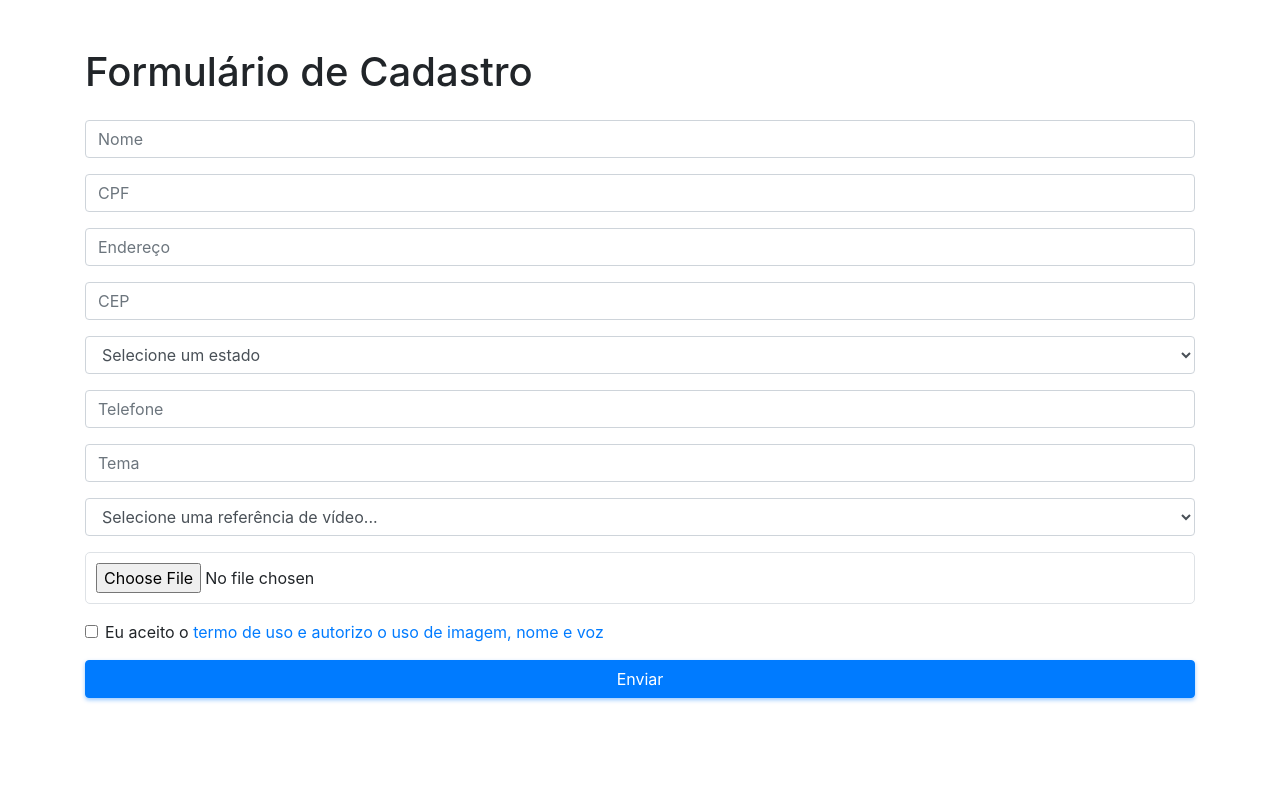
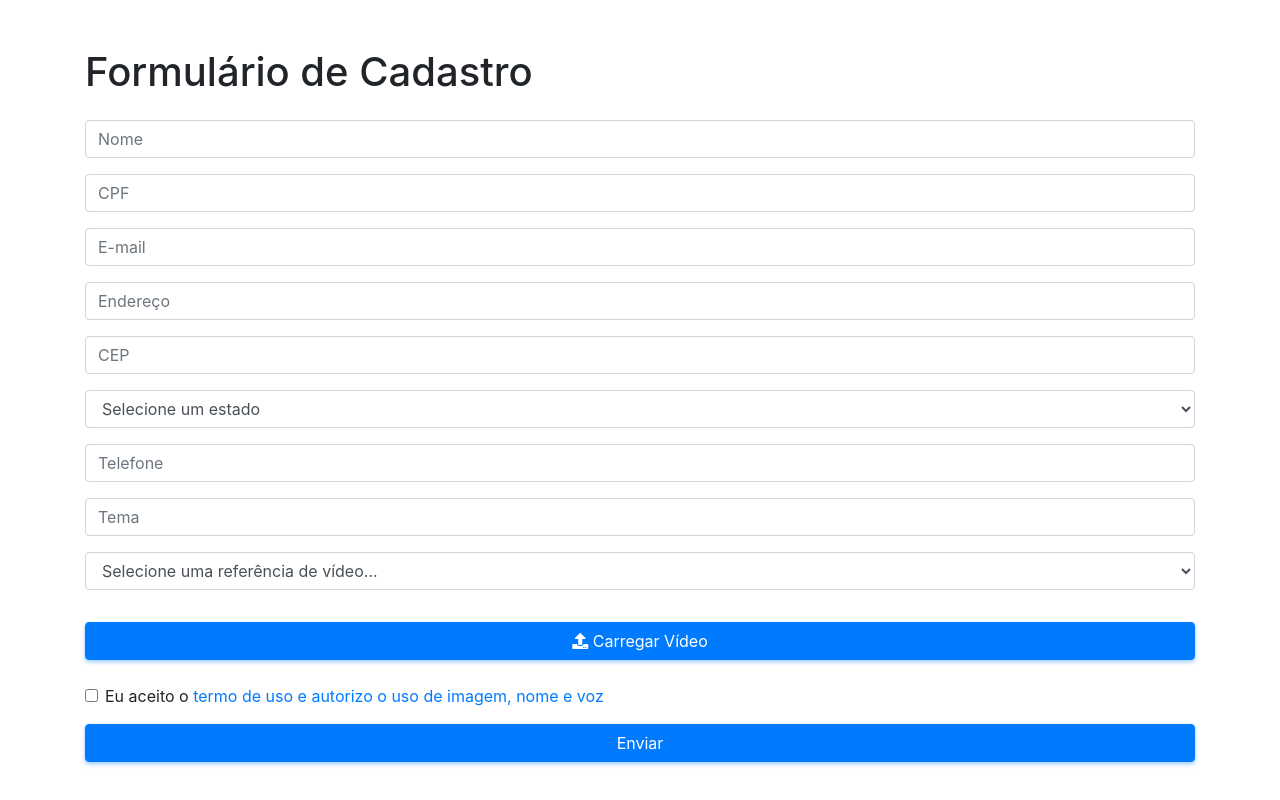
Before and after one commit to LucasAgroTech/cna_concurso, a Flask app: page / in a window 1280 px wide. Run offline with Flask 3, Linux system fonts and the light colour scheme; some libraries are stand-ins or nearby versions.

Commit message:
Atualizacao

```diff
--- a/app.py
+++ b/app.py
@@ -33,6 +33,7 @@ class FormEntry(db.Model):
     id = db.Column(db.Integer, primary_key=True)
     nome = db.Column(db.String(100), nullable=False)
     cpf = db.Column(db.String(32), nullable=False, unique=True)
+    email = db.Column(db.String(100), nullable=False, unique=True)
     endereco = db.Column(db.String(200), nullable=False)
     cep = db.Column(db.String(32), nullable=False)
     estado = db.Column(db.String(32), nullable=False)
@@ -55,14 +56,18 @@ with app.app_context():
 def index():
     if request.method == "POST":
         form_data = request.form.to_dict()
-        telefone = request.form["telefone"]
-        nome = request.form["nome"]
+        cpf = form_data.get("cpf")
+        email = form_data.get("email")
 
-        # Upload de vídeo
+        # Verificação de CPF e email existentes
+        if FormEntry.query.filter_by(cpf=cpf).first():
+            return jsonify({"error": "CPF já cadastrado."}), 409
+        if FormEntry.query.filter_by(email=email).first():
+            return jsonify({"error": "E-mail já cadastrado."}), 409
+
         video_file = request.files.get("videoUpload")
         if video_file:
             try:
-                # Upload to Cloudinary
                 upload_result = cloudinary.uploader.upload(
                     video_file, resource_type="video", folder="video_uploads"
                 )
@@ -71,29 +76,25 @@ def index():
                 timezone_bsb = pytz.timezone("America/Sao_Paulo")
                 bsb_time = datetime.now(timezone_bsb)
 
-                # Salvando no banco de dados
                 new_entry = FormEntry(
                     nome=form_data.get("nome"),
                     cpf=form_data.get("cpf"),
+                    email=form_data.get("email"),
                     endereco=form_data.get("endereco"),
                     cep=form_data.get("cep"),
                     estado=form_data.get("estado"),
                     telefone=form_data.get("telefone"),
                     tema=form_data.get("tema"),
                     referencia_video=form_data.get("referencia_video"),
+                    formacao=form_data.get("formacao"),
                     promocao=form_data.get("promocao"),
-                    formacao=form_data.get("formacao"),
                     assistencia=form_data.get("assistencia"),
-                    aceite_termos=form_data.get("acceptTerms"),
                     link_arquivo=link_video,
+                    aceite_termos=form_data.get("aceite_termos", "Não"),
                     data_envio=bsb_time,
                 )
                 db.session.add(new_entry)
                 db.session.commit()
-
-                mensagem = f"""Olá {nome},\n\n🎉 Parabéns pela inscrição no *5º CONCURSO DE VÍDEOS EDUCATIVOS DO SENAR*! Seu vídeo foi enviado com sucesso. Uma cópia dos detalhes foi enviada para seu email.\n\n🚫 Para dúvidas, ligue para: (61) 2109-1400.\n\nAtenciosamente,\nEquipe do 5º Concurso de Vídeos Educativos do SENAR."""
-                enviar_whatsapp(mensagem, telefone)
-
                 return jsonify(
                     {
                         "message": "Vídeo registrado com sucesso!",
@@ -104,7 +105,6 @@ def index():
                 return jsonify({"error": str(e)}), 500
         else:
             return jsonify({"error": "Arquivo de vídeo é obrigatório."}), 400
-
     return render_template("form.html")
 
 
--- a/templates/form.html
+++ b/templates/form.html
@@ -7,6 +7,10 @@
     <!-- Bootstrap CSS -->
     <link
       href="https://stackpath.bootstrapcdn.com/bootstrap/4.5.2/css/bootstrap.min.css"
+      rel="stylesheet"
+    />
+    <link
+      href="https://cdnjs.cloudflare.com/ajax/libs/font-awesome/5.15.1/css/all.min.css"
       rel="stylesheet"
     />
     <script src="https://cdn.jsdelivr.net/npm/sweetalert2@11"></script>
@@ -111,6 +115,16 @@
             id="cpf"
             name="cpf"
             placeholder="CPF"
+            required
+          />
+        </div>
+        <div class="form-group">
+          <input
+            type="email"
+            class="form-control"
+            id="email"
+            name="email"
+            placeholder="E-mail"
             required
           />
         </div>
@@ -223,6 +237,12 @@
           </select>
         </div>
         <div class="form-group">
+          <label class="btn btn-primary">
+            <i class="fas fa-upload"></i> Carregar Vídeo
+            <span
+              id="file-name"
+              style="display: block; font-size: 0.8em; font-weight: 300"
+            ></span>
             <input
               type="file"
               class="form-control-file"
@@ -230,8 +250,11 @@
               name="videoUpload"
               accept="video/*"
               required
+              hidden
             />
+          </label>
         </div>
+
         <div class="form-check">
           <input
             type="checkbox"
@@ -372,8 +395,14 @@
         .getElementById("videoUpload")
         .addEventListener("change", function (event) {
           const file = event.target.files[0];
-          if (!file) return;
-
+          if (!file) {
+            document.getElementById("file-name").textContent = "";
+            return;
+          }
+          const fileName = file.name;
+          const truncatedFileName =
+            fileName.length > 20 ? fileName.substring(0, 17) + "..." : fileName;
+          document.getElementById("file-name").textContent = truncatedFileName;
           const reader = new FileReader();
           reader.onloadstart = function (e) {
             document.getElementById("uploadProgress").value = 0;
```
Lines whose indentation alone changed are shown as unchanged.
